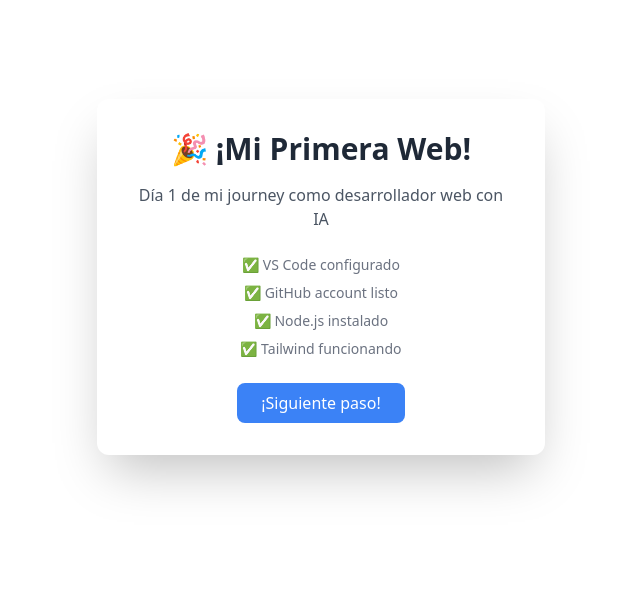
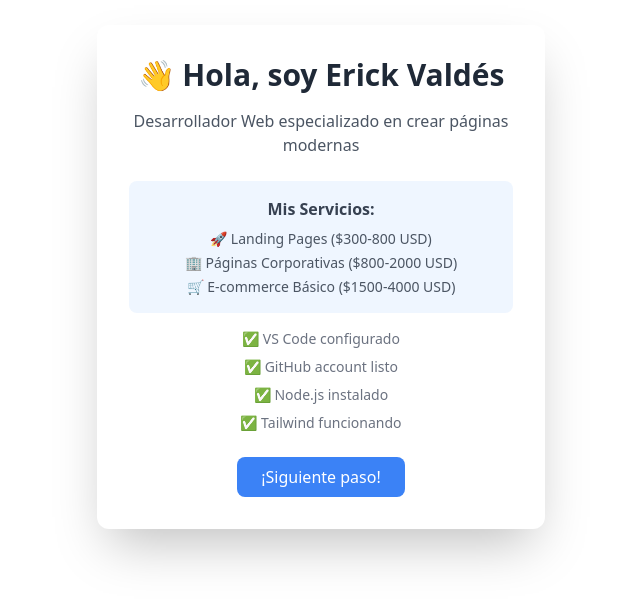
Before and after one commit to erickvz-dev/mi-primera-web, a plain HTML site: page Desktop/mi-primera-web/index.html in a window 1280 px wide. Shown: the part 123-726 px from the top of the page, without its empty margins (319-959 px from the left). Drawn offline with nearby package versions, Linux system fonts and the light colour scheme.

Commit message:
Día 2: Agregué mi marca personal y servicios

```diff
--- a/Desktop/mi-primera-web/index.html
+++ b/Desktop/mi-primera-web/index.html
@@ -10,11 +10,19 @@
 <body class="bd-gradient-to-br from-blue-500 to-purple-600 min-h-screen flex items-center justify-center">
     <div class="bg-white p-8 rounded-xl shadow-2xl max-w-md text-center">
         <h1 class="text-3xl font-bold text-gray-800 mb-4">
-            🎉 ¡Mi Primera Web!
+            👋 Hola, soy Erick Valdés
         </h1>
         <p class="text-gray-600 mb-6">
-            Día 1 de mi journey como desarrollador web con IA
+            Desarrollador Web especializado en crear páginas modernas
         </p>
+        <div class="bg-blue-50 p-4 rounded-lg mb-4">
+            <h2 class="font-semibold text-gray-700 mb-2">Mis Servicios:</h2>
+            <ul class="text-sm text-gray-600 space-y-1">
+                <li>🚀 Landing Pages ($300-800 USD)</li>
+                <li>🏢 Páginas Corporativas ($800-2000 USD)</li>
+                <li>🛒 E-commerce Básico ($1500-4000 USD)</li>
+            </ul>
+        </div>
         <div class="space-y-2 text-sm text-gray-500">
             <p>✅ VS Code configurado</p>
             <p>✅ GitHub account listo</p>
```
